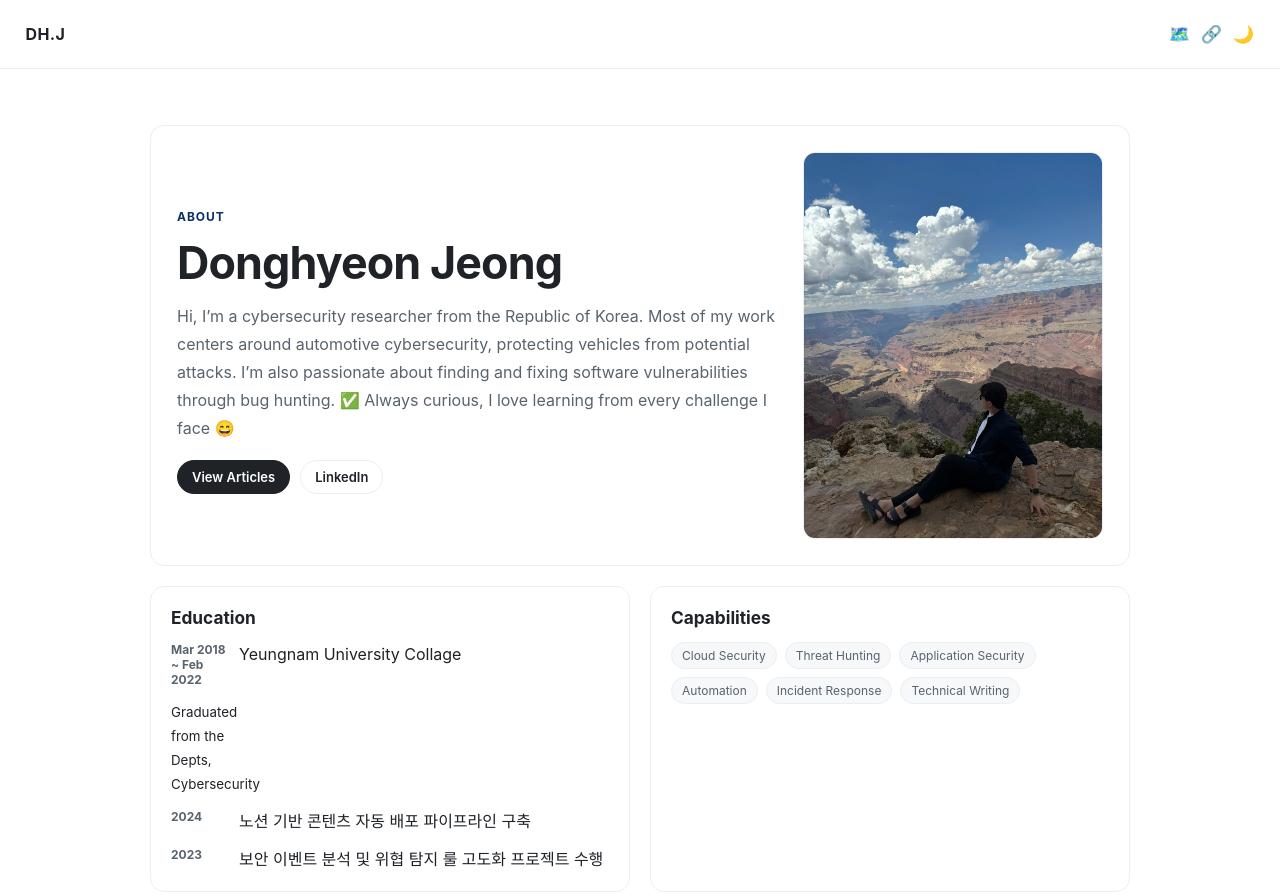
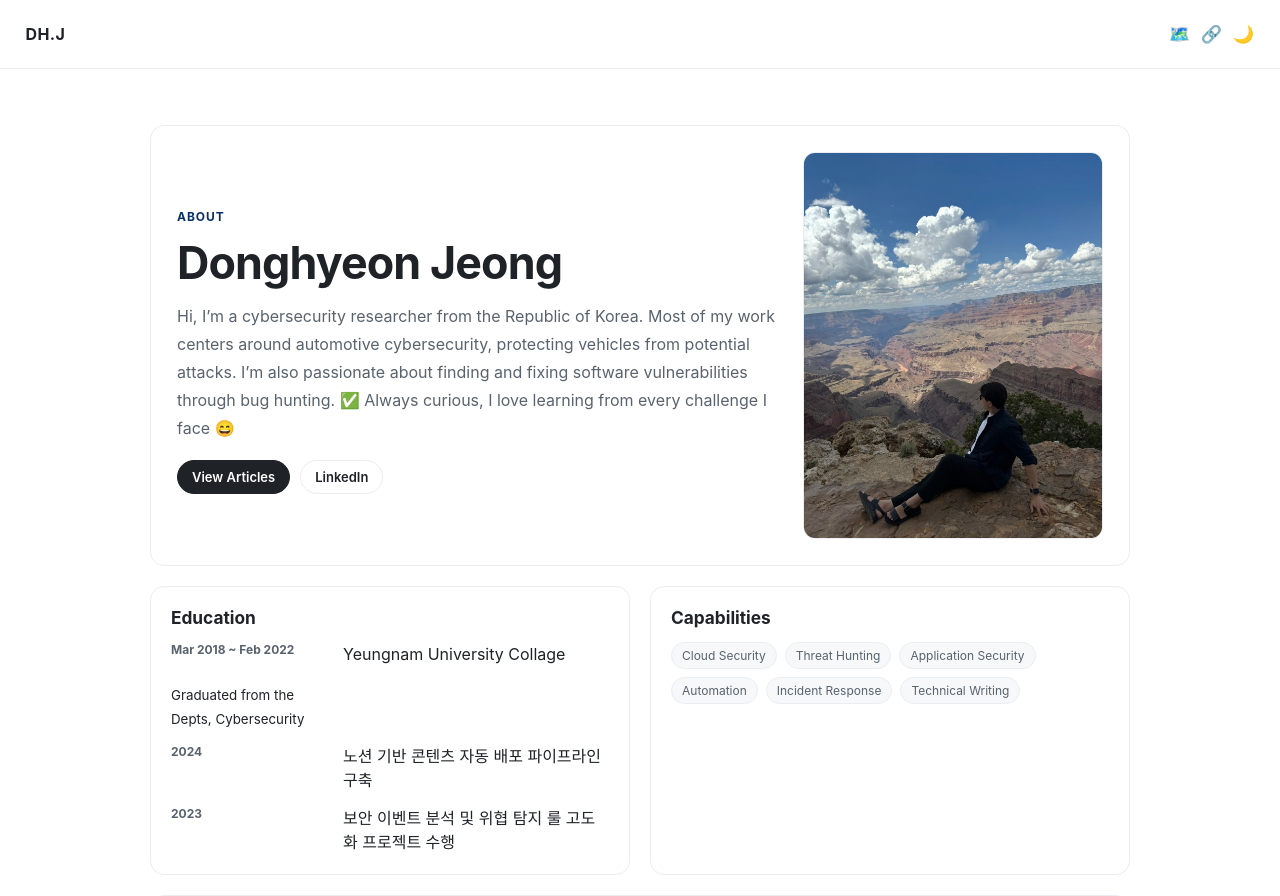
Before and after one commit to dhje0ng/blog, a Next.js app: page /about in a window 1280 px wide. Shown: the top 896 px of the page. Built offline with nearby package versions, Linux system fonts and the light colour scheme.

Commit message:
Fix about section alignment and use local themed maps

```diff
--- a/app/globals.css
+++ b/app/globals.css
@@ -812,6 +812,19 @@ a {
   height: 210px;
   border: 0;
   display: block;
+  object-fit: cover;
+}
+
+.overview-map-frame-dark {
+  display: none;
+}
+
+:root[data-theme="dark"] .overview-map-frame-light {
+  display: none;
+}
+
+:root[data-theme="dark"] .overview-map-frame-dark {
+  display: block;
 }
 
 .overview-readme-divider {
@@ -1333,10 +1346,14 @@ a {
   display: grid;
   grid-template-columns: repeat(2, minmax(0, 1fr));
   gap: 20px;
+  align-items: stretch;
 }
 
 .about-panel {
   padding: 20px;
+  height: 100%;
+  display: flex;
+  flex-direction: column;
 }
 
 .about-panel h2 {
@@ -1354,7 +1371,7 @@ a {
 
 .about-timeline li {
   display: grid;
-  grid-template-columns: 56px 1fr;
+  grid-template-columns: minmax(120px, 160px) minmax(0, 1fr);
   gap: 12px;
   align-items: start;
 }
@@ -1368,6 +1385,10 @@ a {
 .about-timeline p {
   margin: 0;
   line-height: 1.5;
+}
+
+.about-timeline li p + p {
+  margin-top: 4px;
 }
 
 .about-skill-cloud {
```
Also changed, not shown: app/overview/page.tsx (+2 -6 lines).
